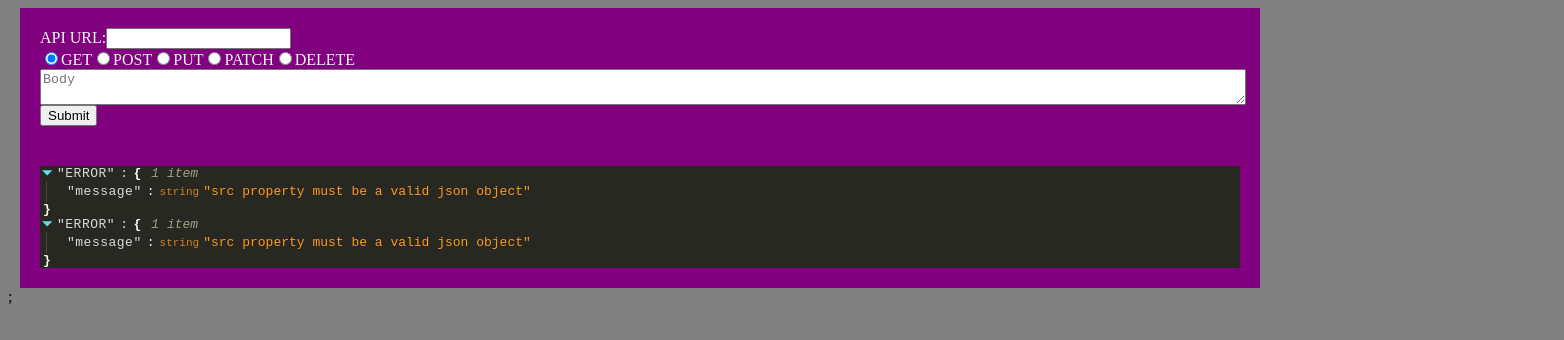
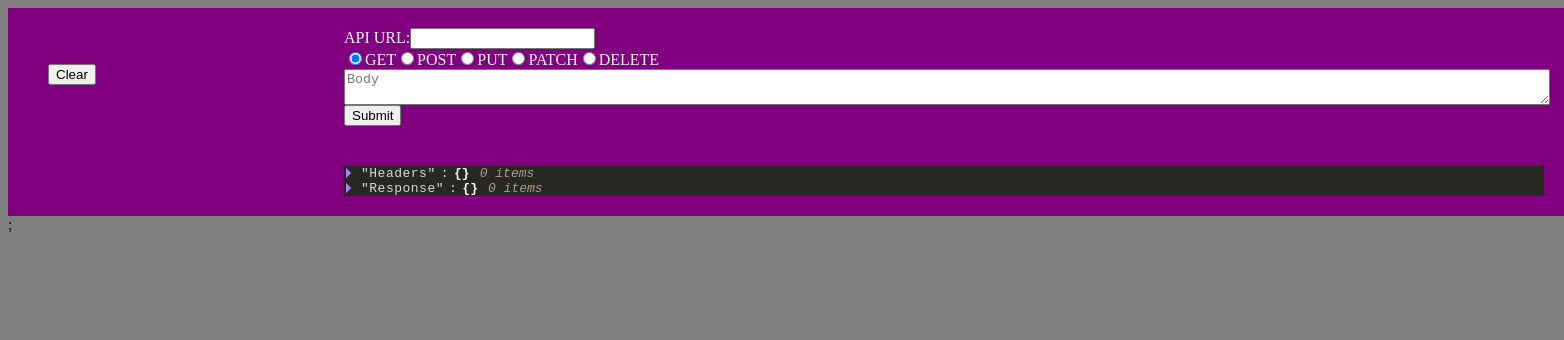
Before and after one commit to mikeymasonic/29-RESTy, a React app: page / in a window 1280 px wide. Shown: the top 340 px of the page, 1564 px wide, since content can reach past the window. Built offline with nearby package versions, Linux system fonts and the light colour scheme.

Commit message:
css stuff and history list

```diff
--- /dev/null
+++ b/src/components/List/List.css
@@ -0,0 +1,27 @@
+.List {
+  background-color: purple;
+  color: whitesmoke;
+  padding: 20px;
+  margin: 20px;
+
+  ul {
+    list-style-type: none;
+    padding-inline-start: 0;
+  }
+
+  li {
+    background-color: grey;
+    color: black;
+    margin: 10px;
+  }
+
+  h3 {
+    margin-block-start: 0;
+    margin-block-end: 0;
+  }
+
+  p {
+    margin-block-start: 0;
+    margin-block-end: 0;
+  }
+}
--- /dev/null
+++ b/src/containers/FormControl.css
@@ -0,0 +1,20 @@
+.FormControl {
+  display: flex;
+  justify-content: space-evenly;
+}
+
+.left {
+  display: flex;
+  flex-direction: column;
+  justify-content: left;
+  background-color: purple;
+  width: 25%;
+}
+
+.right {
+  display: flex;
+  flex-direction: column;
+  justify-content: right;
+  background-color: purple;
+  width: 75%;
+}
--- a/src/containers/FormControl.jsx
+++ b/src/containers/FormControl.jsx
@@ -1,14 +1,22 @@
-import React, { useState } from 'react';
+import React, { useState, useEffect } from 'react';
 import Form from '../components/Form/Form';
+import Display from '../components/Display/Display';
+import List from '../components/List/List';
 import { fetchResponse, fetchHeaders } from '../services/api';
-import Display from '../components/Display/Display';
+import styles from './FormControl.css';
 
 const FormControl = () => {
   const [url, setUrl] = useState('');
   const [method, setMethod] = useState('GET');
   const [body, setBody] = useState('');
-  const [response, setResponse] = useState('');
-  const [headers, setHeaders] = useState('');
+  const [headers, setHeaders] = useState({});
+  const [response, setResponse] = useState({});
+  const [requests, setRequests] = useState([]);
+
+  useEffect(() => {
+    const storedReqs = JSON.parse(localStorage.getItem('requests'));
+    if(storedReqs) setRequests(storedReqs);
+  }, []);
 
   const handleChange = ({ target }) => {
     if(target.name === 'url') setUrl(target.value);
@@ -18,6 +26,7 @@ const FormControl = () => {
 
   const handleSubmit = () => {
     event.preventDefault();
+
     let requestObject;
     if(method === 'GET' || method === 'DELETE') {
       requestObject = {
@@ -36,13 +45,32 @@ const FormControl = () => {
       .then(headers => setHeaders(headers));
     fetchResponse(url, requestObject)
       .then(response => setResponse(response));
+
+    // Make hook
+    const userRequest = {
+      url: url,
+      method: method
+    };
+    const newRequests = [...requests, userRequest];
+    setRequests(newRequests);
+    localStorage.setItem('requests', JSON.stringify(newRequests));
+  };
+
+  const handleClear = () => {
+    localStorage.clear();
+    setRequests([]);
   };
 
   return (
-    <>
-      <Form url={url} method={method} body={body} onChange={handleChange} onSubmit={handleSubmit}/>
-      <Display headers={headers} response={response} />
-    </>
+    <div className={styles.FormControl}>
+      <div className={styles.left}>
+        <List requests={requests} handleClear={handleClear}/>
+      </div>
+      <div className={styles.right}>
+        <Form url={url} method={method} body={body} onChange={handleChange} onSubmit={handleSubmit}/>
+        <Display headers={headers} response={response} />
+      </div>
+    </div>
   );
 };
 
```
Also changed, not shown: 1 other file (tests, documents, lock files or other folders).
